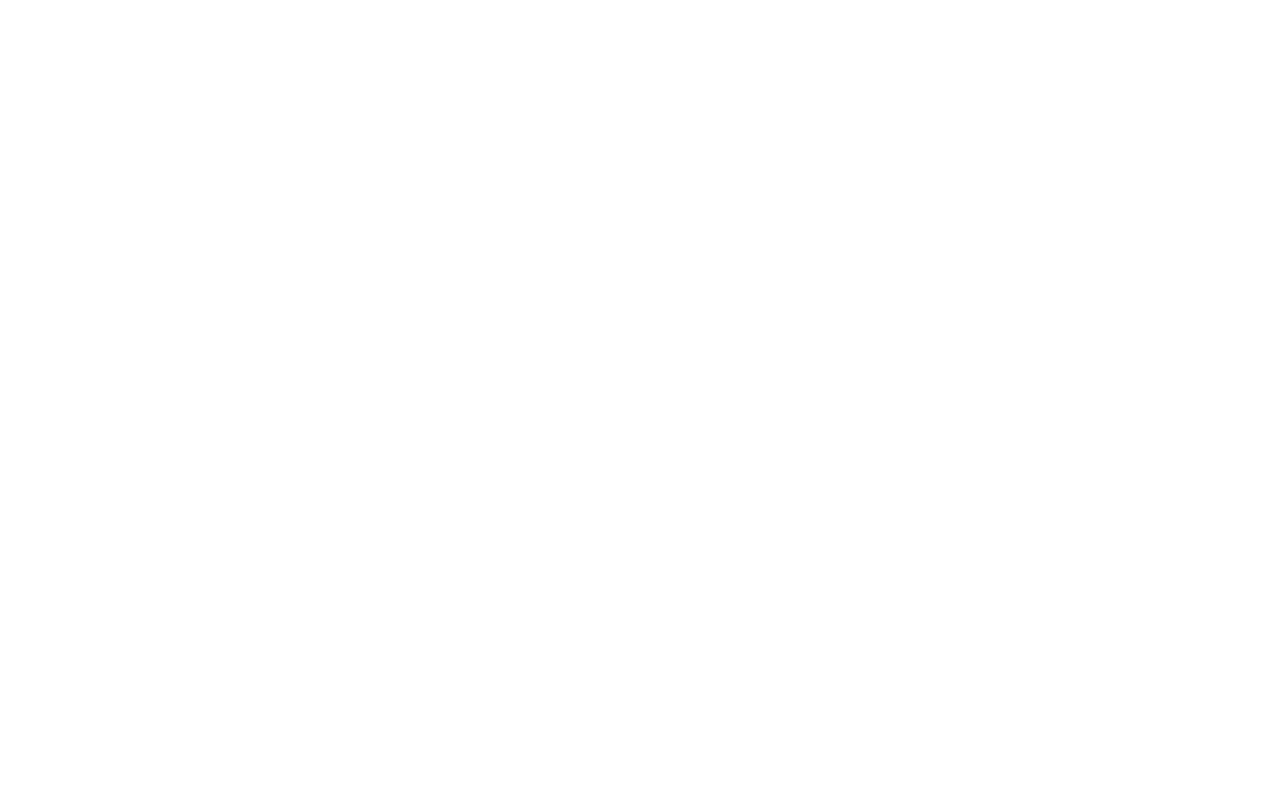
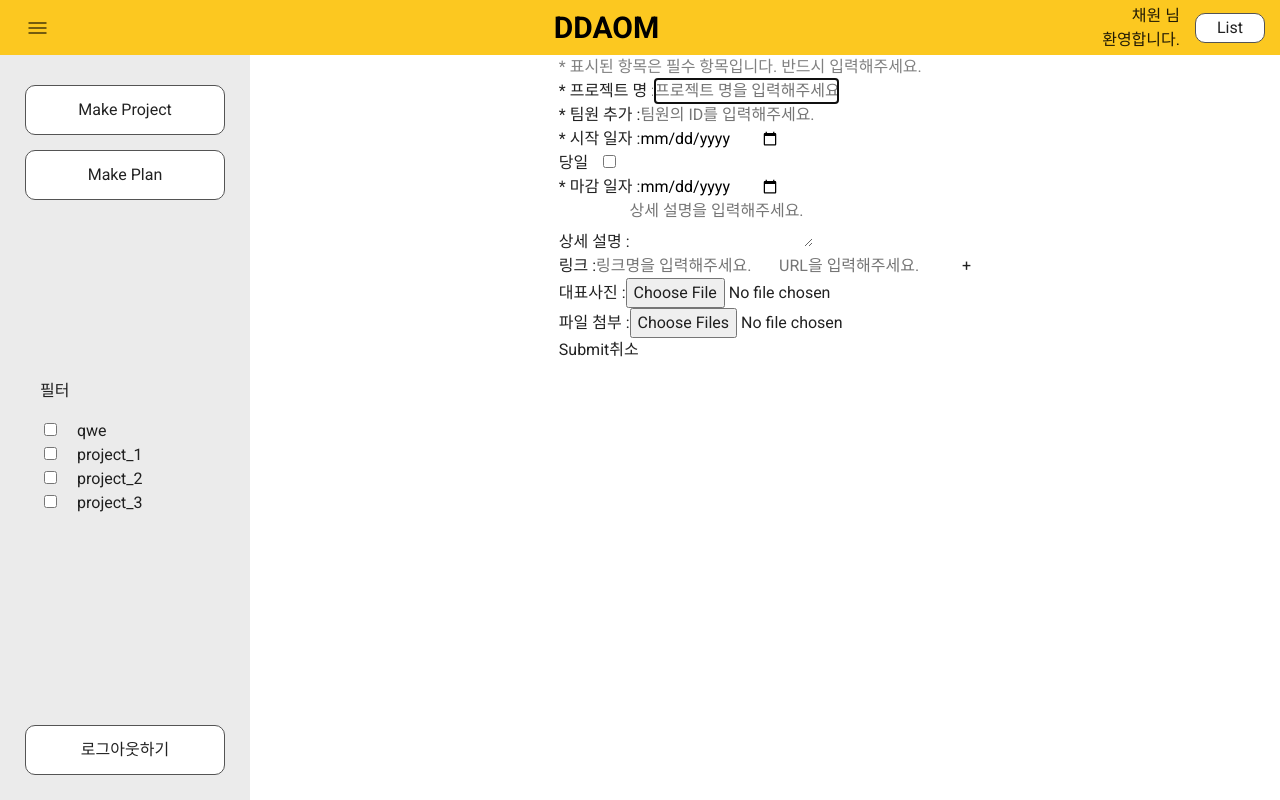
Before and after one commit to wjdgPfl/Project_DDAOM, a Vue app in the folder ddaom_3/: page /manual in a window 1280 px wide. Built offline with nearby package versions, Linux system fonts and the light colour scheme.

Commit message:
first commit

```diff
--- a/ddaom_3/src/router/index.js
+++ b/ddaom_3/src/router/index.js
@@ -33,6 +33,11 @@
     path: '/project',
     name: 'ProjectList',
     component: () => import('../views/ProjectListView.vue')
+  },
+  {
+    path: '/manual',
+    name: 'Manual',
+    component: () => import('../views/manualView.vue')
   }
 ]
 
--- /dev/null
+++ b/ddaom_3/src/views/manualView.vue
@@ -0,0 +1,222 @@
+<template>
+  <div id="bigbody">
+    <Frame />
+    <section>
+      <div id="sectionBox">
+        <div class="sectionDiv" style="color:grey">
+          * 표시된 항목은 필수 항목입니다. 반드시 입력해주세요.
+        </div>
+        <div class="sectionDiv" id="getProjectNameDiv">
+          <span class="sectionText">* 프로젝트 명 :</span>
+          <input
+            type="text"
+            id="getProjectName"
+            class="inputBoxes"
+            placeholder="프로젝트 명을 입력해주세요."
+            autofocus
+          />
+        </div>
+        <div class="sectionDiv" id="addMembersDiv">
+          <span class="sectionText">* 팀원 추가 :</span>
+          <input
+            type="text"
+            id="addMembers"
+            class="inputBoxes"
+            placeholder="팀원의 ID를 입력해주세요."
+          />
+        </div>
+        <div class="sectionDiv" id="startDateDiv">
+          <span class="sectionText">* 시작 일자 :</span>
+          <input
+            type="date"
+            id="startDate"
+            class="inputBoxes"
+            style="margin-right: 15px"
+            @change="sameDatePlan()"
+          />
+          <div id="TodayDiv">
+            <span style="margin-right: 15px">당일</span>
+            <input type="checkbox" id="todayCheckBox" @change="todayPlan()" />
+          </div>
+        </div>
+        <div class="sectionDiv" id="deadlineDateDiv">
+          <span class="sectionText">* 마감 일자 :</span>
+          <input
+            type="date"
+            id="deadlineDate"
+            class="inputBoxes"
+            @change="sameDatePlan()"
+          />
+        </div>
+        <div class="sectionDiv" id="projectDetailDiv">
+          <span class="sectionText">상세 설명 :</span>
+          <textarea
+            id="projectDetail"
+            class="inputBoxes"
+            placeholder="상세 설명을 입력해주세요."
+          ></textarea>
+        </div>
+        <div id="linkDiv">
+          <div class="sectionDiv" id="addLinkDiv">
+            <span class="sectionText" id="linkText">링크 :</span>
+            <input
+              type="text"
+              id="addLinkName"
+              class="inputBoxes"
+              placeholder="링크명을 입력해주세요."
+            />
+            <input
+              type="url"
+              id="addLinkURL"
+              class="inputBoxes"
+              placeholder="URL을 입력해주세요."
+            />
+            <button class="addNewLinkButton" v-on:click="createNewLinkDiv()">
+              +
+            </button>
+          </div>
+        </div>
+        <div class="sectionDiv" id="addReoresehtativePictureDiv">
+          <span class="sectionText">대표사진 :</span>
+          <input type="file" id="addReoresehtativePicture" />
+        </div>
+        <div class="sectionDiv" id="addFileDiv">
+          <span class="sectionText">파일 첨부 :</span>
+          <input
+            type="file"
+            multiple="multiple"
+            id="addFile" />
+        </div>
+        <div class="sectionDiv" id="saveOrCancleDiv">
+          <input type="submit" class="bottomButton" id="save" v-on:click="saveCheck()">
+          <button class="bottomButton" id="cancle" v-on:click="cancleCheck()">취소</button>
+        </div>
+      </div>
+    </section>
+  </div>
+</template>
+
+<script>
+// @ is an alias to /src
+import Frame from '@/components/Frame.vue'
+
+export default {
+  name: '',
+  components: {
+    Frame
+  },
+  methods: {
+    createNewLinkDiv() {
+      const addNewLinkDiv = document.createElement('div')
+      addNewLinkDiv.className = 'linkSectionDiv'
+      addNewLinkDiv.setAttribute('id', 'addNewLinkDiv')
+
+      const addLinkName = document.createElement('input')
+      addLinkName.type = 'text'
+      addLinkName.className = 'inputBoxes'
+      addLinkName.setAttribute('id', 'addLinkName')
+      addLinkName.setAttribute('placeholder', '링크명을 입력해주세요.')
+
+      const addLinkURL = document.createElement('input')
+      addLinkURL.type = 'text'
+      addLinkURL.className = 'inputBoxes'
+      addLinkURL.setAttribute('id', 'addLinkURL')
+      addLinkURL.setAttribute('placeholder', 'URL을 입력해주세요.')
+
+      const removeLinkButton = document.createElement('button')
+      removeLinkButton.className = 'addNewLinkButton'
+      removeLinkButton.innerText = 'x'
+      removeLinkButton.addEventListener('click', function () {
+        const parentlink = this.parentElement
+        parentlink.remove()
+      })
+
+      const linkDiv = document.getElementById('linkDiv')
+      linkDiv.appendChild(addNewLinkDiv)
+      addNewLinkDiv.appendChild(addLinkName)
+      addNewLinkDiv.appendChild(addLinkURL)
+      addNewLinkDiv.appendChild(removeLinkButton)
+    },
+    sameDatePlan() {
+      const startDate = document.getElementById('startDate').value
+      const deadlineDate = document.getElementById('deadlineDate').value
+      const todayCheckBox = document.getElementById('todayCheckBox')
+
+      if (deadlineDate === startDate) {
+        if (startDate === '') {
+          todayCheckBox.checked = false
+        } else { todayCheckBox.checked = true }
+      } else {
+        todayCheckBox.checked = false
+      }
+    },
+    todayPlan() {
+      const todayCheckBox = document.getElementById('todayCheckBox')
+
+      if (todayCheckBox.checked) {
+        document.getElementById('deadlineDate').value =
+          document.getElementById('startDate').value
+      }
+    },
+    saveCheck() {
+      const projectName = document.getElementById('getProjectName').value
+      const addMembers = document.getElementById('addMembers').value
+      const start = document.getElementById('startDate').value
+      const deadline = document.getElementById('deadlineDate').value
+
+      if (projectName === '' & addMembers === '' & (start === '' || deadline === '')) {
+        alert('필수 항목이 입력되지 않았습니다. 다시 입력해 주세요.')
+      } else if (projectName === '') {
+        alert('프로젝트 제목을 입력해주세요.')
+      } else if (addMembers === '') {
+        alert('팀원을 추가해주세요.')
+      } else if (start === '' || deadline === '') {
+        alert('기간을 입력해주세요.')
+      } else if (start > deadline) {
+        alert('잘못된 기간입니다. 다시 입력해주세요.')
+      } else {
+        if (confirm('제출하시겠습니까?')) {
+          this.$router.push('/project')
+        }
+      }
+    },
+    cancleCheck() {
+      if (confirm('취소하시겠습니까?')) {
+        this.$router.push('/project')
+      }
+    }
+  }
+}
+</script>
+<style>
+
+template, #bigbody {
+  width: 100%;
+}
+
+#bigbody {
+  width: 100%;
+  height: 100vh;
+  margin: 0;
+}
+
+section {
+  margin: 0;
+  padding: 0 5% 0 5%;
+  width: calc(100% - 250px);
+  height: calc(100vh - 55px);
+  background-color: white;
+
+  display: flex;
+  flex-direction: column;
+  overflow-y: scroll;
+  align-items: center;
+}
+
+#sectionBox {
+  max-width: 100%;
+  max-height: 100%;
+  display: flex;
+  flex-direction: column;
+}
+</style>
```
